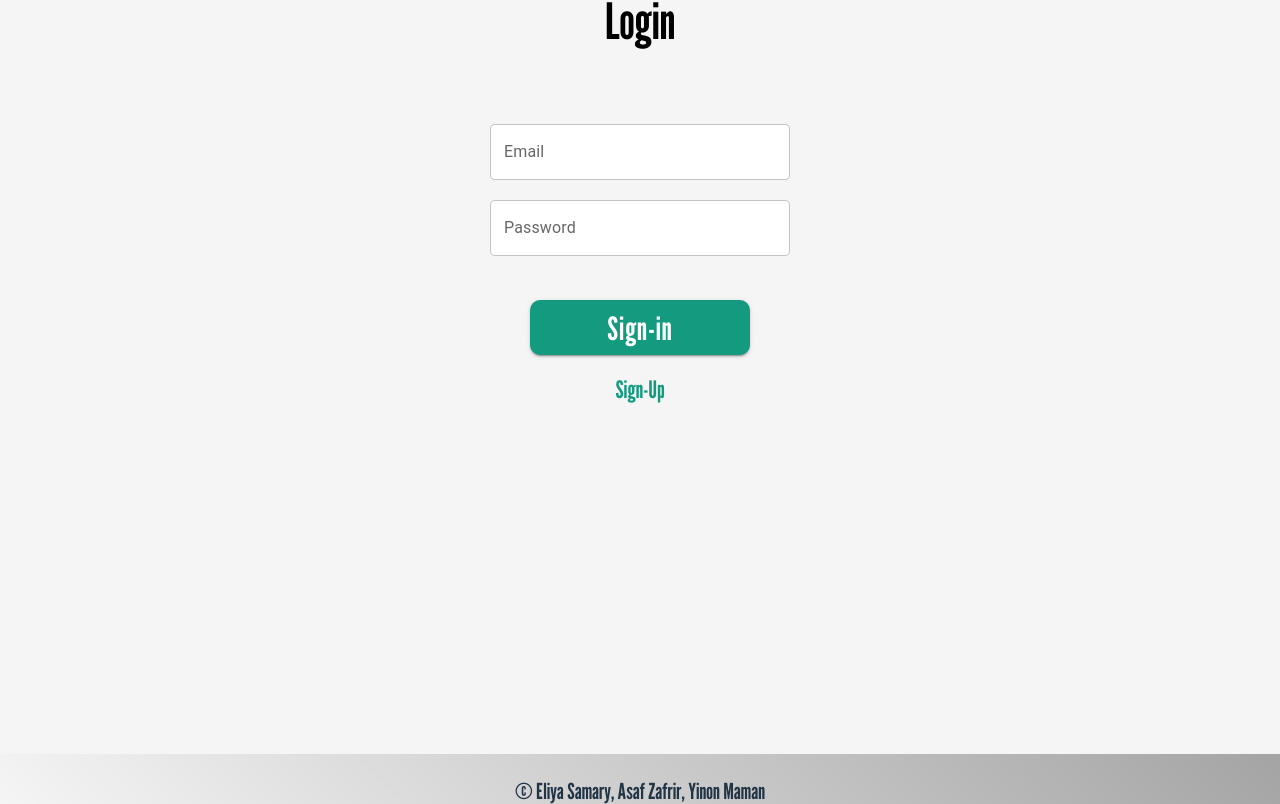
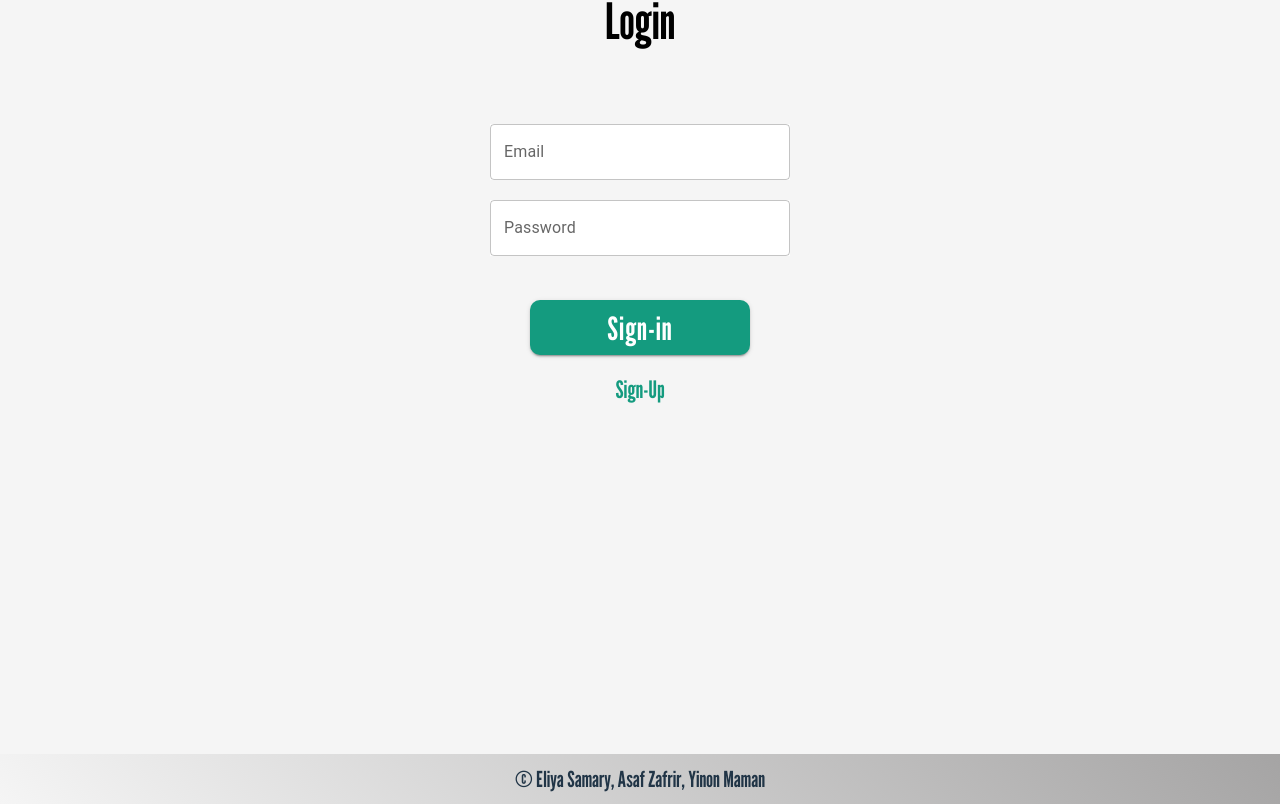
Before and after one commit to eliyasamary/Volunteer-Coordination, a React (Vite) app: page / in a window 1280 px wide. Shown: the part 349-1153 px from the top of the page. Built offline with nearby package versions, Linux system fonts and the light colour scheme; no server answers.

Commit message:
UI update

```diff
--- a/src/style/styles.css
+++ b/src/style/styles.css
@@ -98,7 +98,7 @@ h2 {
 .center-flex {
   display: flex;
   justify-content: center;
-  align-items: flex-end;
+  align-items: center;
 }
 
 .center-flex-col {
@@ -388,9 +388,9 @@ p {
   .header-title {
     width: 100%;
   }
-  .center-flex {
+  /* .center-flex {
     align-items: center;
-  }
+  } */
   /* .nav-btn {
     width: 125px;
     font-size: 24px !important;
```
